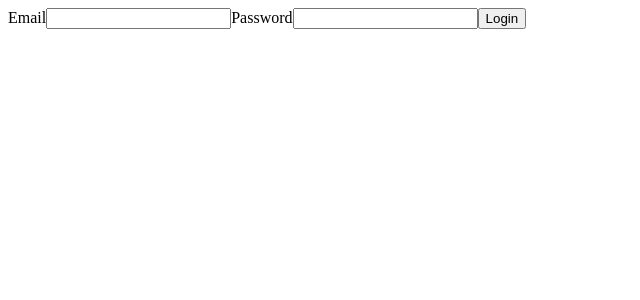
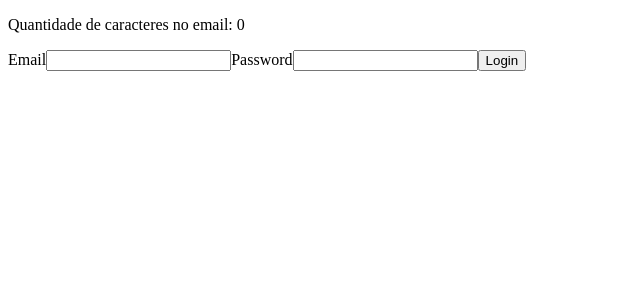
Before and after one commit to Julio1901/data-hub-web, a React (Create React App) app: page /login in a window 1280 px wide. Shown: the top 300 px of the page, without its empty margins (0-640 px from the left). Built offline with nearby package versions, Linux system fonts and the light colour scheme.

Commit message:
Login changed

```diff
--- a/src/app/pages/login/Login.tsx
+++ b/src/app/pages/login/Login.tsx
@@ -4,6 +4,9 @@ export const Login = () => {
 
     const [email, setEmail] = useState("");
     const [password, setPassword] = useState("");
+
+    const emailLength = email.length * 1000;
+
 
     const handleLogin = () => {
         console.log(email);
@@ -13,6 +16,7 @@ export const Login = () => {
     return (
         <div>
             <form>
+                <p>Quantidade de caracteres no email: {emailLength}</p>
                 <label>
                     <span>Email</span>
                     <input value={email} onChange={e => setEmail(e.target.value)} / >
```
